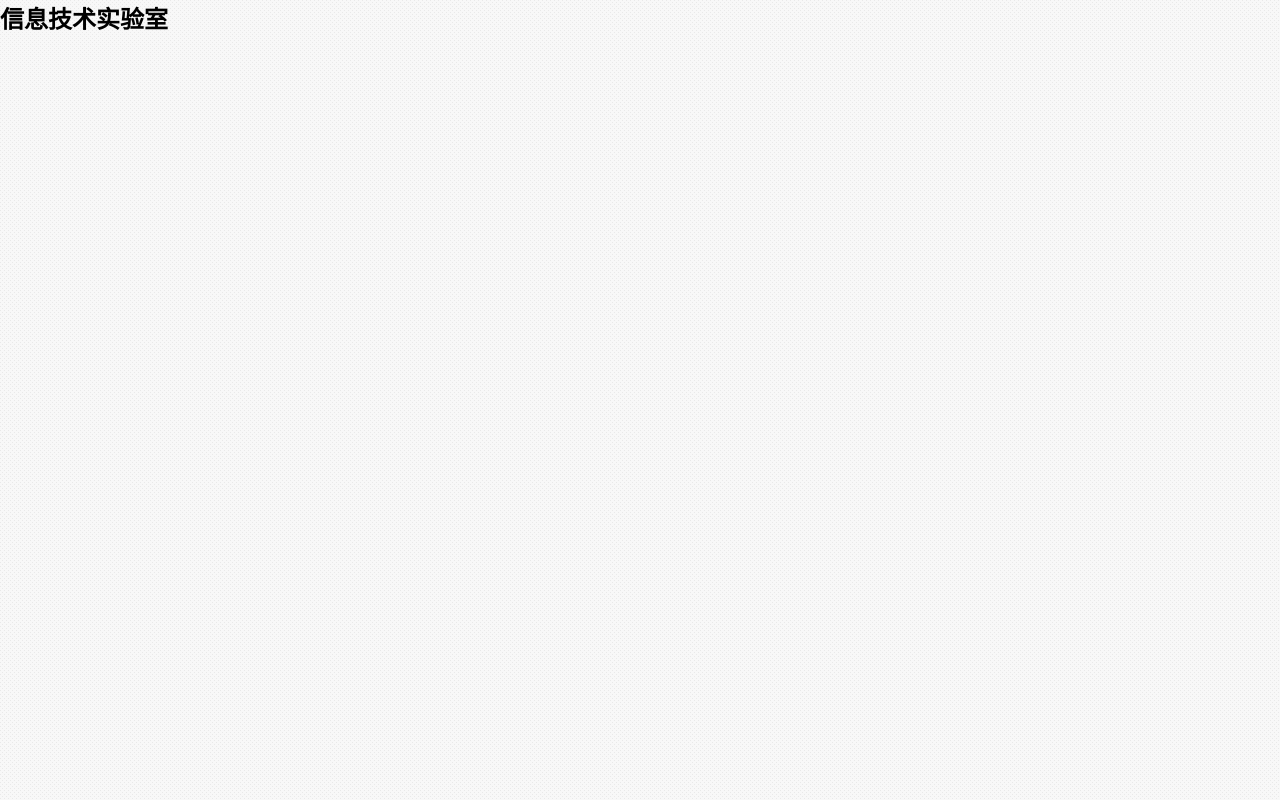
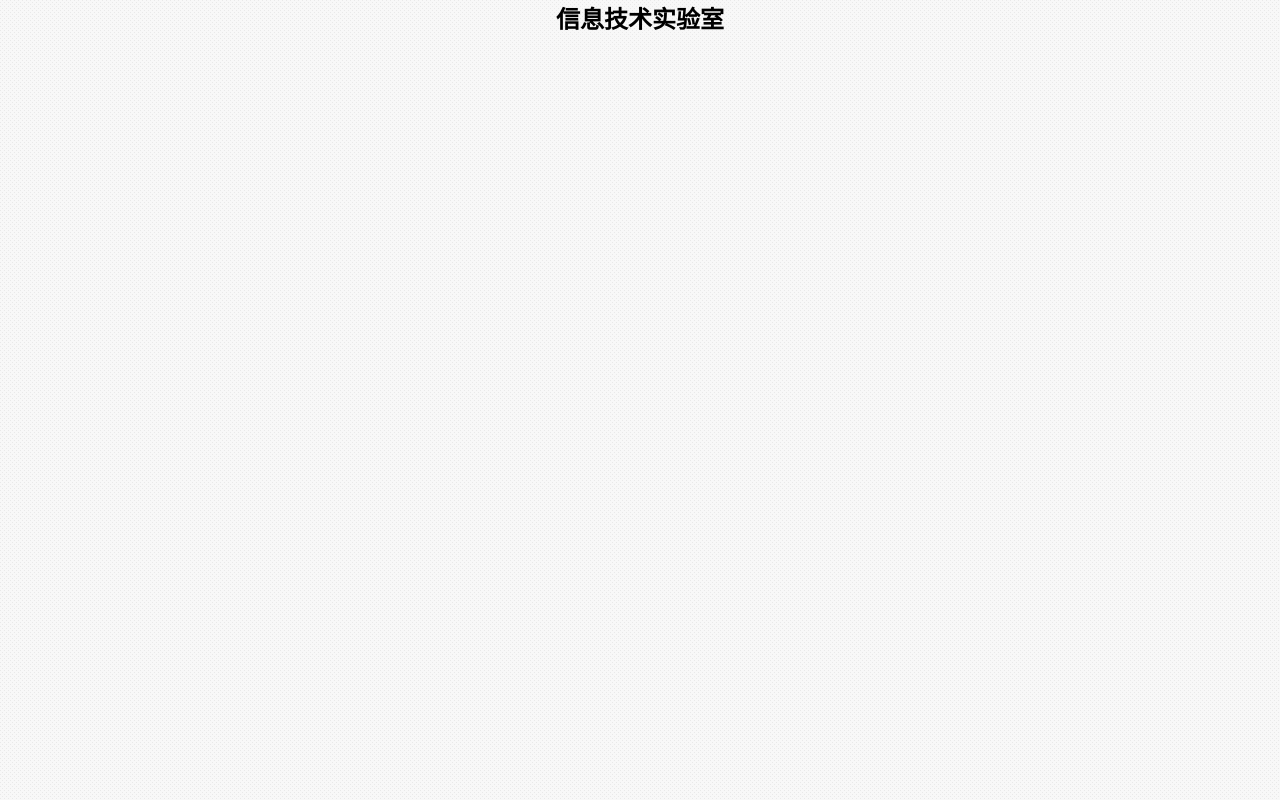
Before and after one commit to InfoTechLab/InfoTechLab.github.io, a plain HTML site: page index.html in a window 1280 px wide. Drawn offline with Linux system fonts and the light colour scheme.

Commit message:
update index.html

```diff
--- a/index.html
+++ b/index.html
@@ -3,7 +3,8 @@
 <head>
 <meta charset="utf-8">
 <title>主页-信息技术实验室</title>
-<link href="style/comm.css" type="text/css" rel="stylesheet"/>
+  <link href="style/comm.css" type="text/css" rel="stylesheet"/>
+  <link href="style/index.css" type="text/css" rel="stylesheet">
 </head>
 
 <body>
```
